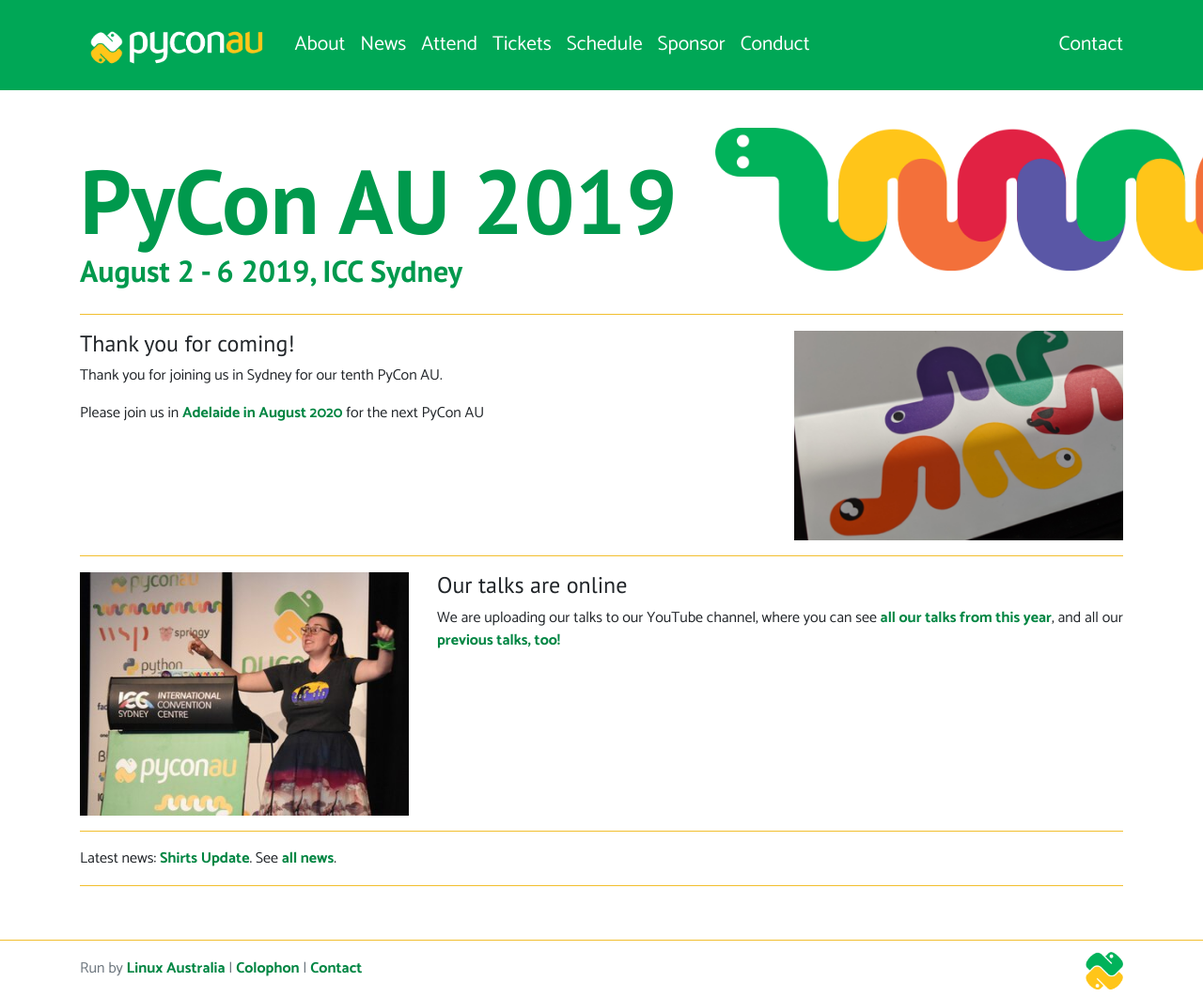
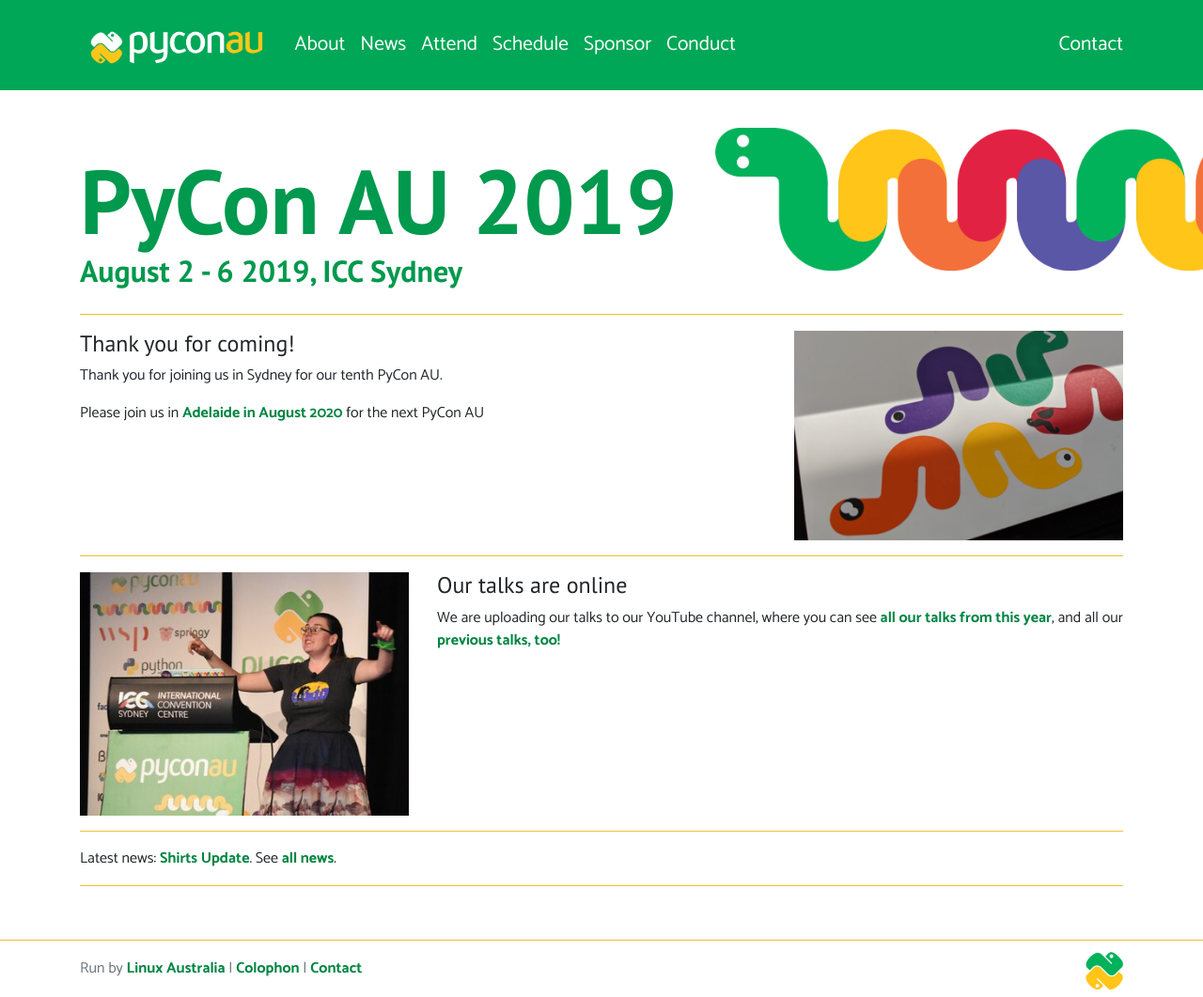
Before and after one commit to pyconau/2019.pycon-au.org, a Jekyll site: the page built from _pages/homepage.md, in a window 1280 px wide. Shown: the whole page at 94% size. Built offline with Jekyll 4.4.1, drawn with Linux system fonts in a browser that asks for light colours.

Commit message:
Remove tickets link from header

```diff
--- a/_config.yml
+++ b/_config.yml
@@ -11,7 +11,6 @@ navigationLinks:
  - {permalink: '/about/', text: "About"}
  - {permalink: '/news/', text: "News"}
  - {permalink: '/attend/', text: "Attend"}
- - {permalink: '/attend/tickets/', text: "Tickets"}
  - {permalink: '/schedule/', text: "Schedule"}
  - {permalink: '/sponsor/', text: "Sponsor"}
  - {permalink: '/conduct/', text: "Conduct"}
```
